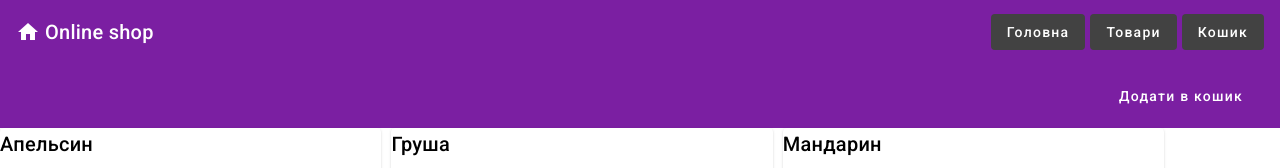
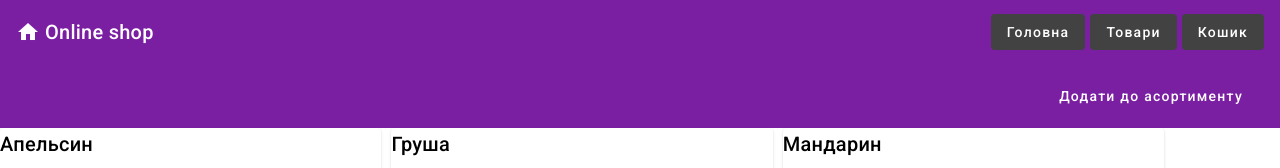
Before and after one commit to Modificks/Shop_for_future, an Angular app: page /products in a window 1280 px wide. Shown: the top 168 px of the page. Built offline with nearby package versions, Linux system fonts and the light colour scheme; data requests are answered from the project's data file.

Commit message:
changing a name of a button

```diff
--- a/src/app/component/products/products.component.html
+++ b/src/app/component/products/products.component.html
@@ -2,7 +2,7 @@
   <mat-toolbar color="primary" *ngIf="canEdit">
     <mat-toolbar-row>
       <span class="example-spacer"></span>
-      <button class="button" mat-flat-button color="basic" (click)="openDialog()">Додати в кошик</button>
+      <button class="button" mat-flat-button color="basic" (click)="openDialog()">Додати до асортименту</button>
     </mat-toolbar-row>
   </mat-toolbar>
     <mat-card class="mat-card" *ngFor="let product of products">
```
